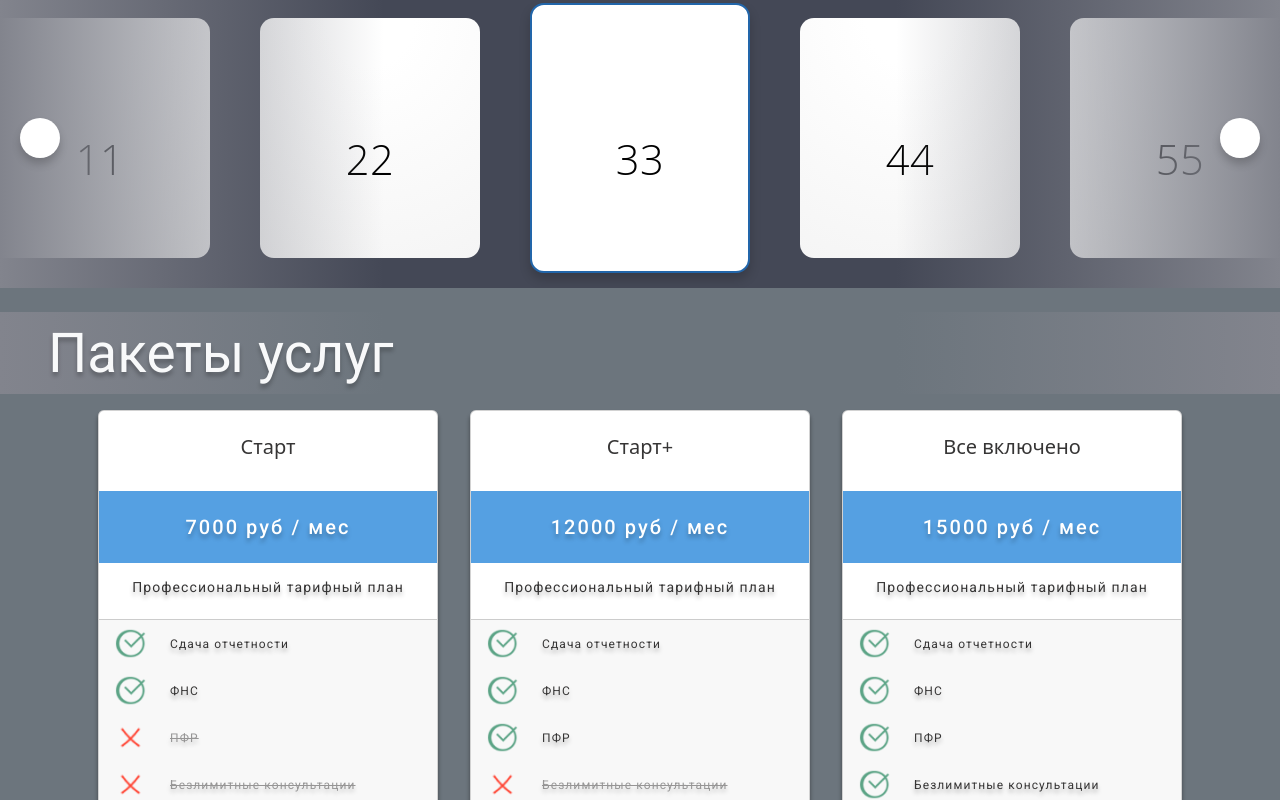
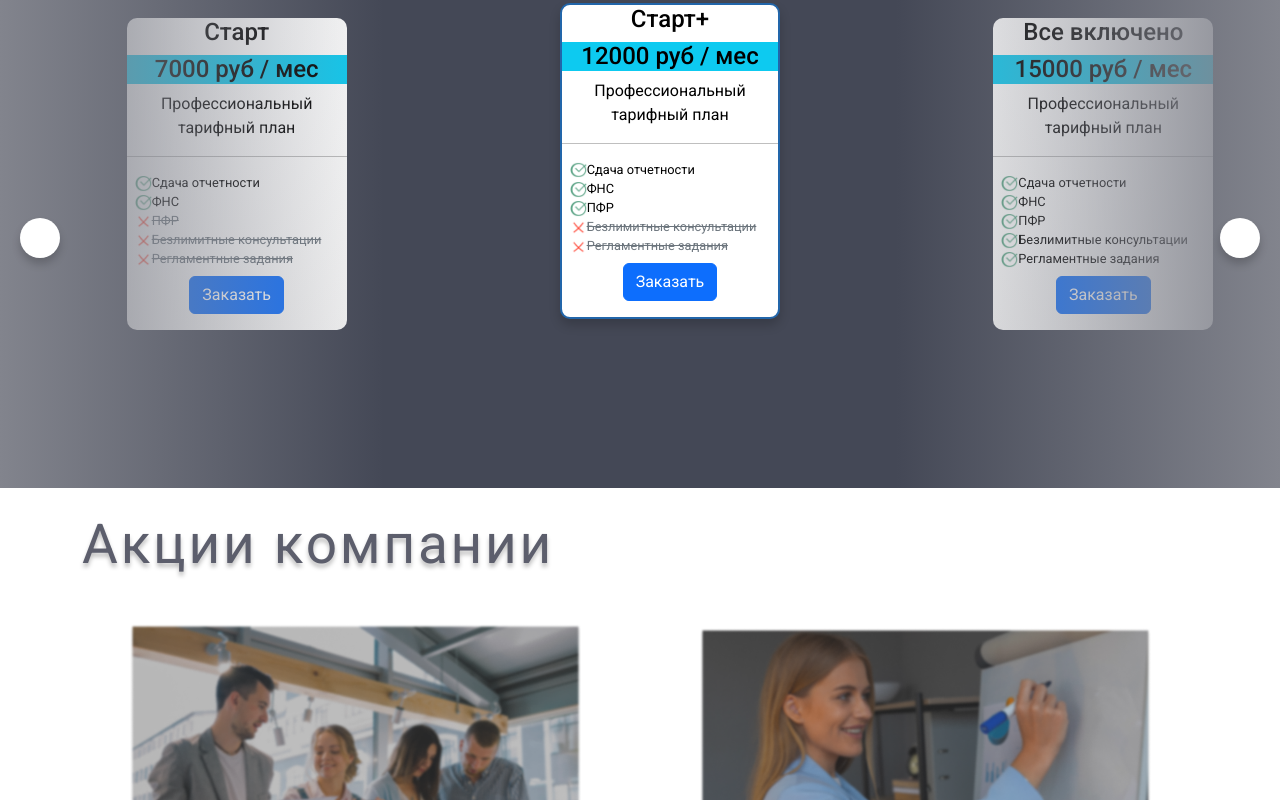
Before and after one commit to FarAlex54/Layer, a React (Create React App) app: page / in a window 1280 px wide. Shown: the part 1680-2480 px from the top of the page. Built offline with nearby package versions, Linux system fonts and the light colour scheme.

Commit message:
адаптация карточек под дополнение

```diff
--- a/src/App.css
+++ b/src/App.css
@@ -10,50 +10,14 @@
     flex-direction:column;
     background:#444856;
   }
-
-  .cards_carus-wrapper {
+.cards_carus-wrapper {
     width:100%;
-    height:300px;
+    height:500px;
     /* max-width:1200px; */
     overflow-x:hidden;
     position:relative;
-  }
-
-  .cards_carus {
-    position:absolute;
-    top:15px;
-    left:50%;
-    transform:translateX(-110px);
-    display:flex;
-    flex-direction:row;
-    width:1300px;
-    justify-content:space-between;
-  }
-
-  .card_carus {
-    width:220px;
-    height:260px;
-    border-radius:14px;
-    border:none;
-    font-family: 'Open Sans', sans-serif;
-    letter-spacing:0.5px;
-    display:inline;
-    cursor:pointer;
-    box-sizing:border-box;
-    color:#000;
-  }
-
-  .card_carus h2 {
-    font-size:2.6em;
-    font-weight:300;
-    margin-top:1.25em;
-  }
-
-  .card_carus h4 {
-    text-transform:uppercase;
-  }
-
-  .cards_carus-wrapper::after {
+}
+.cards_carus-wrapper::after {
     content:'';
     display:block;
     position:absolute;
@@ -64,7 +28,31 @@
     background:linear-gradient(90deg, #82848d 0%, #ffffff00 30%, #ffffff00 70%, #82848d 100%);
     pointer-events:none;
   }
-
+.cards_carus {
+    position:absolute;
+    top:15px;
+    left:50%;
+    transform:translateX(-110px);
+    display:flex;
+    flex-direction:row;
+    width:1300px;
+    justify-content:space-around;
+}
+  .card_carus {/* сама активная карточка */
+    width:220px;
+    /* height:100%; */
+    padding: 0 0% 0 0%;
+    border-radius:10px;
+    border:none;
+    font-family: Roboto;
+    /* display:inline; */
+    cursor:pointer;
+    /* box-sizing:border-box; */
+    color:#000;
+  }
+  .text_footer{
+    font-size:0.8em;
+  }
   .arrow-btn {
     width:40px;
     height:40px;
@@ -79,23 +67,9 @@
     z-index:1000;
     cursor:pointer;
   }
-
   .arrow-btn-next {
     left:auto;
     right:20px;
-  }
-
-  .arrow-btn svg {
-    fill:#333;
-    position:absolute;
-    height:80%;
-    left:50%;
-    top:50%;
-    transform:translate(-60%,-50%);
-  }
-
-  .arrow-btn-next svg {
-    transform:translate(-40%,-50%);
   }
 
 /* Стили для Cnhfybws База знаний */
--- a/src/App.jsx
+++ b/src/App.jsx
@@ -15,8 +15,7 @@ import ContactsPage from './components/pages/ContactsPage';
 
 export const AppContext = React.createContext({});
 function App() {
-    /* Определение размеров экрана для вычисления ориентации окна браузера
-  и определения размеров начальной области поиска отделений */
+    /* Определение размеров экрана для вычисления ориентации окна браузера */
         const [pageWidth, setPageWidth] = useState(document.documentElement.scrollWidth);
         const [pageHeight, setPageHeight] = useState(document.documentElement.scrollHeight);
   const [services, setServices] = useState([
@@ -75,45 +74,44 @@ function App() {
   ]);//хук хранит инфу об Услугах
   const [packages, setPackages] = useState([
     {
-      "id": 1,
-      "name": "Старт",
-"price": "7000 руб / мес",
-      "description": "Профессиональный тарифный план",
-"include": [
+      id: 1,
+      name: "Старт",
+      price: "7000 руб / мес",
+      description: "Профессиональный тарифный план",
+        include: [
                       "Сдача отчетности",
                       "ФНС"],
-"uninclude": [
+        uninclude: [
                       "ПФР",
                       "Безлимитные консультации",
                       "Регламентные задания"]
     },
     {
-      "id": 2,
-      "name": "Старт+",
-"price": "12000 руб / мес",
-      "description": "Профессиональный тарифный план",
-"include": [
+      id: 2,
+      name: "Старт+",
+      price: "12000 руб / мес",
+      description: "Профессиональный тарифный план",
+          include: [
                       "Сдача отчетности",
                       "ФНС",
-  "ПФР"
-  ],
-"uninclude": [
+                      "ПФР"],
+          uninclude: [
                       "Безлимитные консультации",
                       "Регламентные задания"]
     },
     {
-      "id": 3,
-      "name": "Все включено",
-"price": "15000 руб / мес",
-      "description": "Профессиональный тарифный план",
-"include": [
+      id: 3,
+      name: "Все включено",
+      price: "15000 руб / мес",
+      description: "Профессиональный тарифный план",
+          include: [
                       "Сдача отчетности",
                       "ФНС",
                       "ПФР",
                       "Безлимитные консультации",
                       "Регламентные задания"
                     ],
-"uninclude": []
+          uninclude: []
     }
   ]);//хук хранит инфу об Пакетах
   const [contacts, setContacts] = useState([
--- a/src/components/Home.jsx
+++ b/src/components/Home.jsx
@@ -14,7 +14,7 @@ const Home = () => {
         <Services/>
         <InfoCommand/>
         <PackagesNew/>
-        <Packages/>
+        {/* <Packages/> */}
         <Stocks/>
         <GeoLocation />
     </div>
--- a/src/components/PackagesNew.jsx
+++ b/src/components/PackagesNew.jsx
@@ -2,17 +2,12 @@ import React, {useState, useEffect} from 'react'
 import { gsap } from 'gsap/dist/gsap';
 import CardForPackages from './cards/CardForPackages';
 import { AppContext } from '../App';
+import Button from 'react-bootstrap/esm/Button';
 
 
 const PackagesNew = () => {
     const PackagesContext = React.useContext(AppContext);
-    const [kolvo,setKolvo] = useState([
-        {id:'11'},
-        {id:'22'},
-        {id:'33'},
-        {id:'44'},
-        {id:'55'}
-    ]);
+    const [kolvo,setKolvo] = useState(PackagesContext.packages)
 
     useEffect(()=>{
         const cardsNumbs = kolvo.length;//Количество карточек
@@ -73,7 +68,7 @@ const PackagesNew = () => {
             .to('.card_carus', {
                 x: xPos(cardsNumbs)*currentCard,//центрирование фокусированной карточки
                 y:(i)=>(i===currentCard)?0:15,//вертикальное выравнивание второстепенных карточек
-                height:(i)=>(i===currentCard)?270:240,//высота активной/пассивной карточки
+                height:(i)=>(i===currentCard)?100+'%':100+'%',//высота активной/пассивной карточки
                 ease:'elastic.out(0.4)'//gsap дрыгалка
             }, 0)
             .to('.card_carus', {//рамочка, тенюшка, прозрачность и тд выбранной карточки
@@ -89,10 +84,6 @@ const PackagesNew = () => {
             .to('.arrow-btn-next', { //гасим кнопки при границах списка карточек
                 autoAlpha:(currentCard===cardsNumbs-1)?0:1
             }, 0)
-            .to('.card_carus h4', { // анимация заголовка h4
-                y:(i)=>(i===currentCard)?10:8,
-                opacity:(i)=>(i===currentCard)?1:0,
-            }, 0)
         }
         moveCards()
     })
@@ -100,23 +91,19 @@ const PackagesNew = () => {
     <div className='carus'>
         <div className='name_block_dark px-5 align-self-start flex-fill' style={{width:'100%'}}>Пакеты услуг</div>
         <div className='cards_carus-wrapper'>
-            <div className='cards_carus'>
-                {[...kolvo].map((obj,i)=>{
-                    return  <button className='card_carus card1' tabindex="-1">
-                                <h2>{obj.id}</h2>
+            <div className='cards_carus' >
+                    {[...Array(Object.keys(PackagesContext.packages).length)].map((obj,i)=>{
+                    return  <button className='card_carus' tabindex="-1">
+                                <CardForPackages
+                                    id={PackagesContext.packages[i].id}
+                                    name={PackagesContext.packages[i].name}
+                                    price={PackagesContext.packages[i].price}
+                                    description={PackagesContext.packages[i].description}
+                                    include={PackagesContext.packages[i].include}
+                                    uninclude={PackagesContext.packages[i].uninclude}
+                                />
                             </button>
                 })}
-{/*                 <button className='card_carus card1' tabindex="-1">
-                    <h2>Пакет 1</h2>
-                </button>
-                <button className='card_carus card2' tabindex="-1">
-                    <h2>Пакет 2</h2>
-                </button>
-                <button className='card_carus card3' tabindex="-1">
-                    <h4>Пакет 3</h4>
-                    <p>asd</p>
-                    <h4>Пакет 3</h4>
-                </button> */}
 
             </div>
             <button className="arrow-btn arrow-btn-prev" tabindex="0">
--- a/src/components/cards/CardForPackages.jsx
+++ b/src/components/cards/CardForPackages.jsx
@@ -1,30 +1,26 @@
 import React from 'react'
-import Card from 'react-bootstrap/Card';
 import Button from 'react-bootstrap/esm/Button';
 
 const CardForPackages = (props) => {
   return (
-    <Card className="text-center packages_card">
-        <Card.Title className='py-4' style={{color: '#363535'}}>{props.name}</Card.Title>
-        <Card.Title className='packages_price py-4' style={{color: '#FFF',background:'#55A0E2'}}>{props.price}</Card.Title>
-        <Card.Text className='py-2 packages_desc' style={{color: '#363535'}}>{props.description}</Card.Text>
-        <Card.Footer >
-            {[...Array(Object.keys(props.include).length)].map((obj,i)=>{
-                return <Card.Text className='packages_text text-start row' style={{color: '#363535'}}>
-                            <img className='col-2 col-xl-2 col-lg-2 col-md-2 col-sm-2 align-self-center img-fluid' src="./img/icons-package-on.png" alt="" />
-                            <span className='col-10 col-xl-10 col-lg-10 col-md-10 col-sm-10 text-start align-self-center'>{props.include[i]}</span>
-                        </Card.Text>
-            })}
-            {[...Array(Object.keys(props.uninclude).length)].map((obj,i)=>{
-                return <Card.Text className='packages_text text-start row' style={{color: '#363535'}}>
-                            <img className='col-2 col-xl-2 col-lg-2 col-md-2 col-sm-2 align-self-center img-fluid' src="./img/icons-package-off.png" alt="" />
-                            <span className='col-10 col-xl-10 col-lg-10 col-md-10 col-sm-10 align-self-center text-decoration-line-through packages_uninclude'>{props.uninclude[i]}</span>
-                        </Card.Text>
-            })}
-            <button className='packages_button text-light mt-5'>Заказать</button>
-        </Card.Footer>
-    </Card>
-
+    <div className=''>
+      <div className=''><h4>{props.name}</h4></div>
+      <div className='bg-info'><h4>{props.price}</h4></div>
+      <div className=''>{props.description}</div><hr />
+      {[...Array(Object.keys(props.include).length)].map((obj,i)=>{
+                return <div className='text_footer text-start px-2'>
+                            <img className='col-1 align-self-center img-fluid' src="./img/icons-package-on.png" alt="" />
+                            <span className=''>{props.include[i]}</span>
+                        </div>
+      })}
+       {[...Array(Object.keys(props.uninclude).length)].map((obj,i)=>{
+                return <div className='text_footer text-start px-2'>
+                            <img className='col-1 align-self-center img-fluid' src="./img/icons-package-off.png" alt="" />
+                            <span className='text-decoration-line-through text-secondary'>{props.uninclude[i]}</span>
+                        </div>
+      })}
+      <Button className='mt-2 mb-3' >Заказать</Button>
+    </div>
   )
 }
 
--- a/src/components/pages/ServicesPage.jsx
+++ b/src/components/pages/ServicesPage.jsx
@@ -5,6 +5,7 @@ import { AppContext } from '../../App';
 import CardForServices from '../cards/CardForServices';
 import Stocks from '../Stocks';
 import Packages from '../Packages';
+import PackagesNew from '../PackagesNew';
 
 
 const ServicesPage = () => {
@@ -29,7 +30,8 @@ const ServicesPage = () => {
         </Container>
       </div>
       <Stocks/>
-      <Packages/>
+      {/* <Packages/> */}
+      <PackagesNew/>
     </div>
   )
 }
```
Lines whose indentation alone changed are shown as unchanged.
